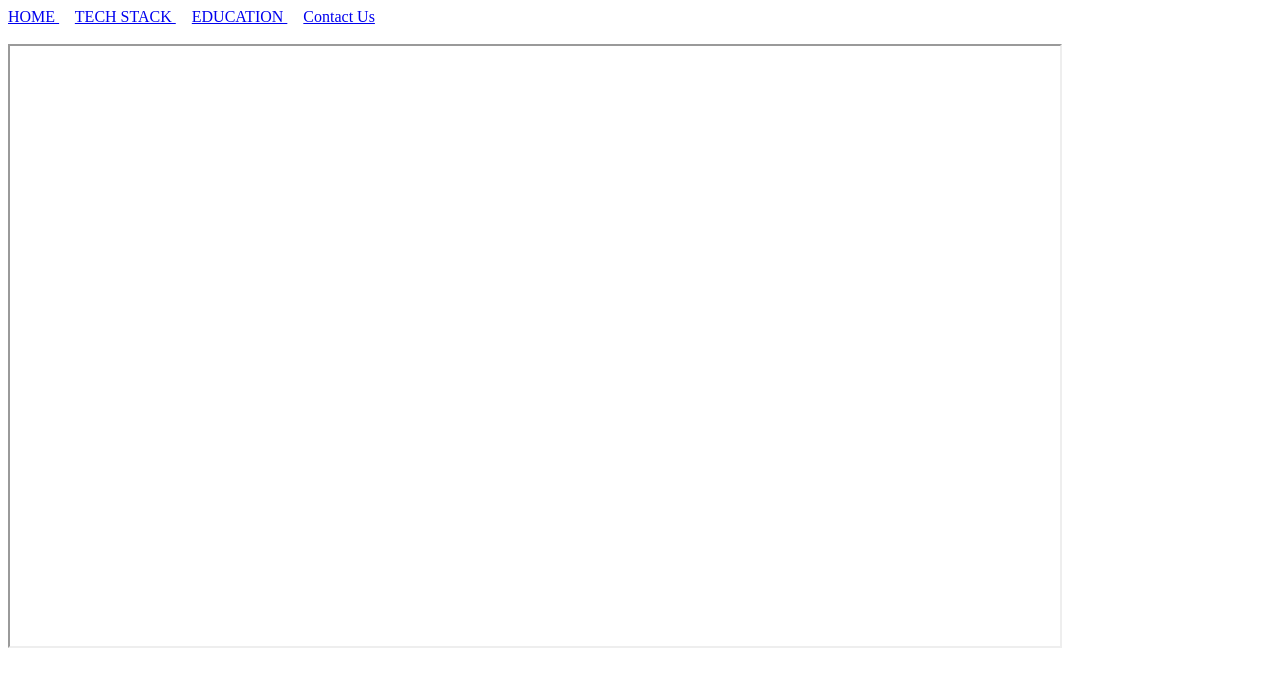
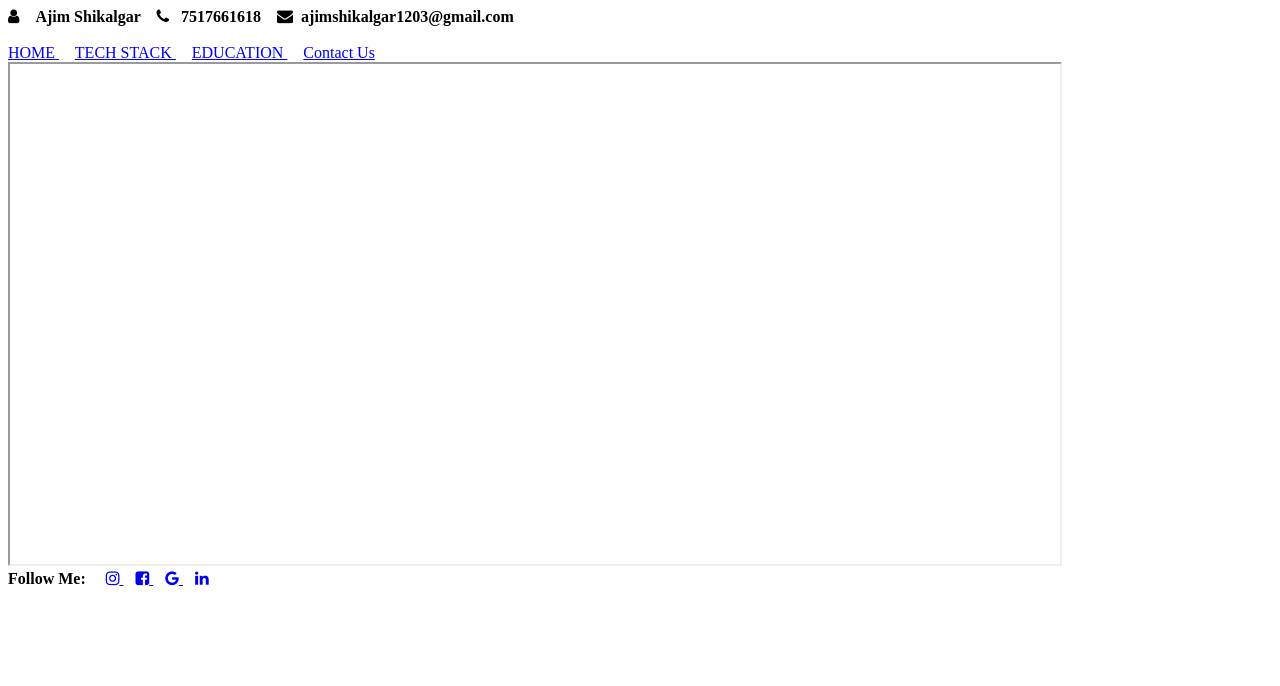
Before and after one commit to ajimshikalgar1203/My-profile, a plain HTML site: page index.html in a window 1280 px wide. Drawn offline with Linux system fonts and the light colour scheme.

Commit message:
Updated file with header and footer
Updated file with header and footer

```diff
--- a/index.html
+++ b/index.html
@@ -2,14 +2,32 @@
 <html>
     <head>
         <title> Index </title>
+        <!-- CDN link -->
+        <link rel="stylesheet" href="https://cdnjs.cloudflare.com/ajax/libs/font-awesome/4.7.0/css/font-awesome.min.css">
     </head>
     <body>
-        <a href="home.html" target="myFrame"> HOME </a>  &nbsp; &nbsp;
+        <header>
+           <a > <i class="fa fa-user" aria-hidden="true"></i> &nbsp;&nbsp; <strong> Ajim Shikalgar </strong> </a>&nbsp;&nbsp;
+           <a> <i class="fa fa-phone"> </i> </a> &nbsp;<strong> 7517661618 </strong> </a>&nbsp;&nbsp;
+            <a> <i class="fa fa-envelope"> </i>&nbsp;</a> <strong> ajimshikalgar1203@gmail.com </strong> </a>&nbsp;&nbsp;
+        </header>
+             <br>
+        <nav>
+         <a href="home.html" target="myFrame"> HOME </a>  &nbsp; &nbsp;
         <a href="techStack.html" target="myFrame"> TECH STACK </a> &nbsp; &nbsp;
         <a href="education.html" target="myFrame"> EDUCATION </a>  &nbsp; &nbsp;
-        <a href="contactUs.html" target="myFrame"> Contact Us</a>  <br> <br>
-    </body>
-    <iframe width="1050px" height="600px" name="myFrame">
+        <a href="contactUs.html" target="myFrame"> Contact Us</a> <br>
+        </nav>
+
+    <iframe width="1050px" height="500px" name="myFrame">
 
     </iframe>
+    <footer>
+        <strong> Follow Me: &nbsp; &nbsp; </strong>
+        <a href="https://www.instagram.com/" target="blank"> <i class="fa fa-instagram" aria-hidden="true"></i> </a> &nbsp;&nbsp;
+        <a href="https://www.facebook.com/" target="_blank"> <i class="fa fa-facebook-square" aria-hidden="true"></i> </a> &nbsp;&nbsp;
+        <a href="https://www.google.com/" target="_blank"> <i class="fa fa-google" aria-hidden="true"> </i> </a> &nbsp;&nbsp;
+        <a href="https://in.linkedin.com/" target="_blank"> <i class="fa fa-linkedin" aria-hidden="true"></i> </a>
+    </footer>
+    </body>
 </html>
```
